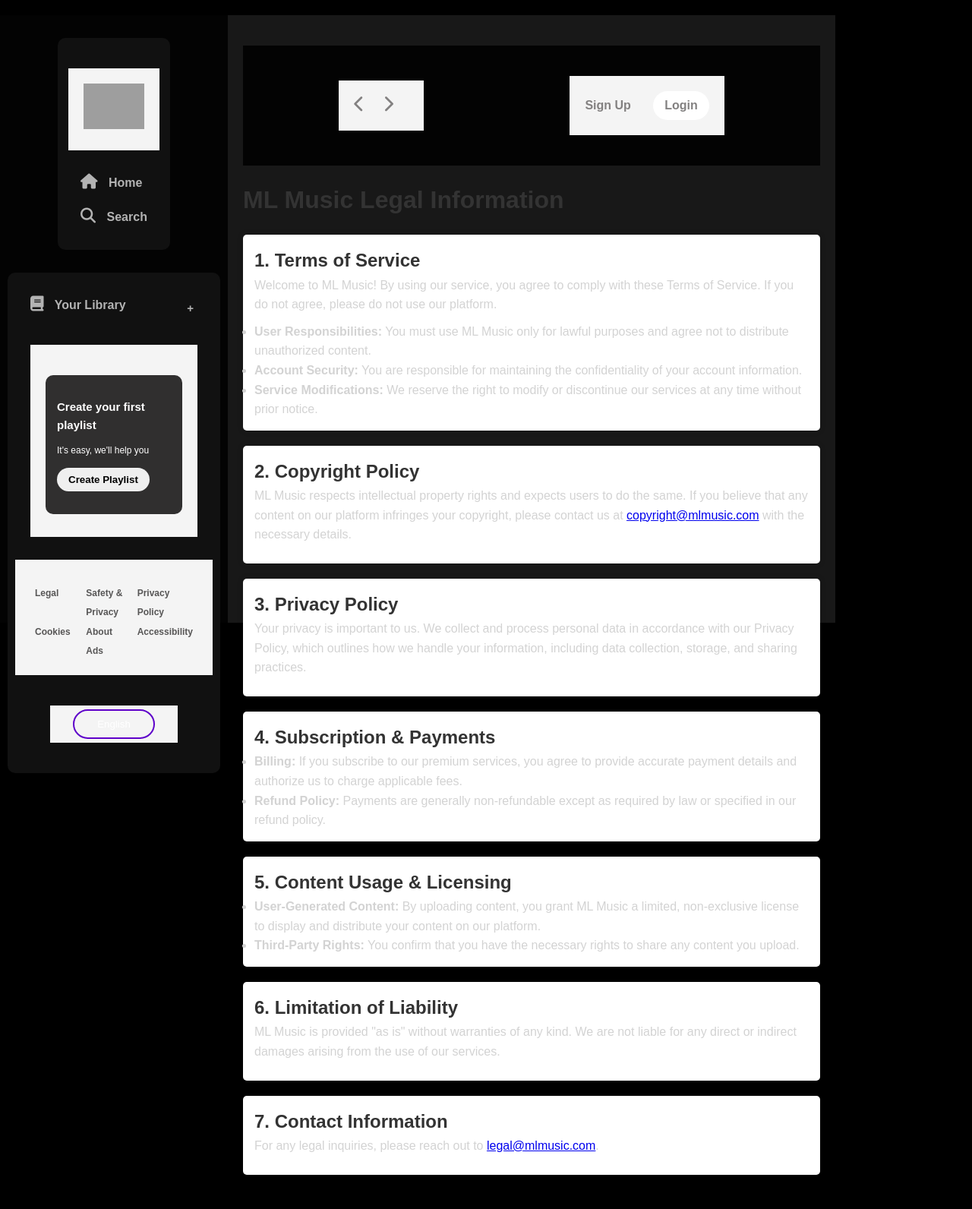
After one commit to Adopten123/ml_music, a Django app: page /information/legal/ in a window 1280 px wide. The commit adds this page. Shown: the whole page at 76% size. Run offline with Django 5.2, Linux system fonts and the light colour scheme; grey boxes are pictures that could not be loaded.

Commit message:
infopages 1.0

```diff
--- /dev/null
+++ b/player/data_for_tests.py
@@ -0,0 +1,10 @@
+
+
+lowermenu_buttons = [
+    {'name': 'Legal', 'url': 'legal'},
+    {'name': 'Safety & Privacy', 'url': 'safety_and_privacy'},
+    {'name': 'Privacy Policy', 'url': 'privacy_policy'},
+    {'name': 'Cookies', 'url': 'cookies'},
+    {'name': 'About Ads', 'url': 'about_ads'},
+    {'name': 'Accessibility', 'url': 'accessibility'},
+]
--- /dev/null
+++ b/player/static/player/css/legal.css
@@ -0,0 +1,25 @@
+div {
+    font-family: Arial, sans-serif;
+    line-height: 1.6;
+    max-width: 800px;
+    margin: 20px auto;
+    padding: 20px;
+    background-color: #f4f4f4;
+}
+
+h1, h2 {
+    color: #333;
+}
+
+p {
+    margin-bottom: 10px;
+}
+
+.section {
+    margin-bottom: 20px;
+    padding: 15px;
+    background: #fff;
+    border-radius: 5px;
+    box-shadow: 0 0 10px rgba(0, 0, 0, 0.1);
+    color: #d3d3d3;
+}
--- a/player/static/player/css/styles.css
+++ b/player/static/player/css/styles.css
@@ -98,29 +98,32 @@
     background: #5e00ca;
 }
 
-.privacy{
+.privacy {
     margin-top: auto;
 }
-.privacy ul li a{
+
+.privacy ul {
+    list-style: none;
+    margin-top: 10px;
+    display: grid;
+    grid-template-columns: repeat(3, 1fr);
+    gap: 0px;
+}
+
+.privacy ul li {
+    padding: 0 6px;
+}
+
+.privacy ul li a {
     text-decoration: none;
     color: #575656;
     font-size: 12px;
-    font-weight: 600;
-    margin: 0 6px;
-}
-.privacy ul li a:hover{
-    text-decoration: underline;
-    color: #5e00ca
+    font-weight: 900;
 }
 
-.privacy ul{
-    list-style: none;
-    margin-top: 10px;
-}
-
-.privacy ul li{
-    padding: 0 12px;
-    padding-bottom: 8px;
+.privacy ul li a:hover {
+    text-decoration: underline;
+    color: #5e00ca;
 }
 
 .eng-btn{
--- /dev/null
+++ b/player/templates/player/base.html
@@ -0,0 +1,115 @@
+<!DOCTYPE html>
+{% load static %}
+<html lang="ru">
+<head>
+    <meta charset="UTF-8"/>
+    <meta name="viewport" content="width-device-width, initial-scale-1.0"/>
+    <link rel="stylesheet" href="{% static 'player/css/styles.css' %}"/>
+    {% block style %}{% endblock style %}
+    <link rel="icon" href="{% static 'player/images/logo_ico.png' %}"/>
+    <link
+            rel="stylesheet"
+            href="https://cdnjs.cloudflare.com/ajax/libs/font-awesome/6.7.1/css/all.min.css"
+            integrity="sha512-5Hs3dF2AEPkpNAR7UiOHba+lRSJNeM2ECkwxUIxC1Q/FLycGTbNapWXB4tP889k5T5Ju8fs4b1P5z/iB4nMfSQ=="
+            crossorigin="anonymous"
+            referrerpolicy="no-referrer"
+    />
+    <title>{{ title|default:"ML Music" }}</title>
+</head>
+<body>
+<div class="sidebar">
+    <div class="sidebar-nav">
+        <div class="logo">
+            <a href="/">
+                <img src="{% static 'images/logo_white.png' %}" alt=""/>
+            </a>
+        </div>
+
+        <ul>
+            <li>
+                <a href="/">
+                    <span><i class="fa-solid fa-house"></i></span>
+                    <span>Home</span>
+                </a>
+            </li>
+            <li>
+                <a href="search">
+                    <span><i class="fa-solid fa-magnifying-glass"></i></span>
+                    <span>Search</span>
+                </a>
+            </li>
+        </ul>
+    </div>
+
+    <div class="sidebar-nav box2">
+        <ul>
+            <li>
+                <a href="library">
+                    <span><i class="fa-solid fa-book"></i></span>
+                    <span class="library">Your Library</span>
+                </a>
+            </li>
+            <li>
+                <div class="sidebar-scroll">
+                    <div class="create-playlist">
+                        <h4>Create your first playlist</h4>
+                        <p>It's easy, we'll help you</p>
+                        <button>Create Playlist</button>
+                    </div>
+                </div>
+            </li>
+        </ul>
+        <div class="privacy">
+            <ul>
+                {% for b in lowermenu_buttons %}
+                    <li>
+                        <a href="{% url 'info' b.url %}">{{ b.name }}</a>
+                    </li>
+                {% endfor %}
+            </ul>
+        </div>
+        <div class="eng-btn">
+            <button>English</button>
+        </div>
+    </div>
+</div>
+
+<!-- .................Main Section Starts From Here................. -->
+
+<div class="main-section">
+    <div class="top-nav">
+        <div class="prev-btn">
+            <button><i class="fa-solid fa-chevron-left"></i></button>
+            <button><i class="fa-solid fa-chevron-right"></i></button>
+        </div>
+        {% if user.is_authenticated %}
+            <div class="profile">
+                <div class="prof-btns">
+                    <a href="{% url 'profile' %}"><h4>{{ user }}</h4></a>
+                    <a href="{% url 'logout' %}"><p>Log out</p></a>
+                </div>
+                {% if user.profile_photo %}
+                    <a href="{% url 'profile' %}"><img src="{{ user.profile_photo.url }}"/></a>
+                {% else %}
+                    <a href="{% url 'profile' %}"><img src="{{ default_photo }}"/></a>
+                {% endif %}
+            </div>
+        {% else %}
+            <div class="login-btn">
+                <button class="sign-up" onclick="window.location.href='register'">
+                    Sign Up
+                </button>
+                <button class="login" onclick="window.location.href='login'">
+                    Login
+                </button>
+            </div>
+        {% endif %}
+    </div>
+
+    {% block content %}{% endblock %}
+</div>
+
+</body>
+
+
+</html>
--- /dev/null
+++ b/player/templates/player/information/legal.html
@@ -0,0 +1,56 @@
+{%  extends 'player/base.html'%}
+
+{% load static %}
+
+{% block content %}
+    <link rel="stylesheet" href="{% static 'css/legal.css' %}">
+    <h1>ML Music Legal Information</h1>
+
+    <div class="section">
+        <h2>1. Terms of Service</h2>
+        <p>Welcome to ML Music! By using our service, you agree to comply with these Terms of Service. If you do not agree, please do not use our platform.</p>
+        <ul>
+            <li><strong>User Responsibilities:</strong> You must use ML Music only for lawful purposes and agree not to distribute unauthorized content.</li>
+            <li><strong>Account Security:</strong> You are responsible for maintaining the confidentiality of your account information.</li>
+            <li><strong>Service Modifications:</strong> We reserve the right to modify or discontinue our services at any time without prior notice.</li>
+        </ul>
+    </div>
+
+    <div class="section">
+        <h2>2. Copyright Policy</h2>
+        <p>ML Music respects intellectual property rights and expects users to do the same. If you believe that any content on our platform infringes your copyright, please contact us at <a href="mailto:copyright@mlmusic.com">copyright@mlmusic.com</a> with the necessary details.</p>
+    </div>
+
+    <div class="section">
+        <h2>3. Privacy Policy</h2>
+        <p>Your privacy is important to us. We collect and process personal data in accordance with our Privacy Policy, which outlines how we handle your information, including data collection, storage, and sharing practices.</p>
+    </div>
+
+    <div class="section">
+        <h2>4. Subscription & Payments</h2>
+        <ul>
+            <li><strong>Billing:</strong> If you subscribe to our premium services, you agree to provide accurate payment details and authorize us to charge applicable fees.</li>
+            <li><strong>Refund Policy:</strong> Payments are generally non-refundable except as required by law or specified in our refund policy.</li>
+        </ul>
+    </div>
+
+    <div class="section">
+        <h2>5. Content Usage & Licensing</h2>
+        <ul>
+            <li><strong>User-Generated Content:</strong> By uploading content, you grant ML Music a limited, non-exclusive license to display and distribute your content on our platform.</li>
+            <li><strong>Third-Party Rights:</strong> You confirm that you have the necessary rights to share any content you upload.</li>
+        </ul>
+    </div>
+
+    <div class="section">
+        <h2>6. Limitation of Liability</h2>
+        <p>ML Music is provided "as is" without warranties of any kind. We are not liable for any direct or indirect damages arising from the use of our services.</p>
+    </div>
+
+    <div class="section">
+        <h2>7. Contact Information</h2>
+        <p>For any legal inquiries, please reach out to <a href="mailto:legal@mlmusic.com">legal@mlmusic.com</a>.</p>
+    </div>
+
+    <p><em>These terms are subject to change. Please review this page regularly for updates.</em></p>
+{% endblock %}
--- a/player/urls.py
+++ b/player/urls.py
@@ -3,6 +3,7 @@
 
 urlpatterns = [
     path('', views.index, name='main'),
-    path('genres/<slug:genre_slug>', views.genres, name='main_genres'),
-    path('genres/<slug:genre_slug>', views.genres_by_slug, name='main_genres_by_slug'),
+    path('genres/<slug:genre_slug>/', views.genres, name='main_genres'),
+    path('genres/<slug:genre_slug>/', views.genres_by_slug, name='main_genres_by_slug'),
+    path('information/<slug:info_slug>/', views.information, name='info'),
 ]
--- a/player/views.py
+++ b/player/views.py
@@ -1,12 +1,17 @@
 from django.shortcuts import render
 from django.http import HttpResponse, HttpResponseNotFound
 from django.template.loader import render_to_string
-
+from . import data_for_tests
 # Create your views here.
 
+
 #main page views
-def index(request): #HttpRequest
-    return render(request, 'player/index.html')
+def index(request):
+    data = {
+        'title': 'ML Music',
+        'lowermenu_buttons': data_for_tests.lowermenu_buttons,
+    }#HttpRequest
+    return render(request, 'player/index.html', data)
 #genres main page views
 def genres(request):
     return HttpResponse(f"<h1>Genres page</h1>")
@@ -14,5 +19,13 @@
 def genres_by_slug(request, genre_slug):
     return HttpResponse(f"<h1>Genres page</h1> <p> Genre: {genre_slug} </p>")
 
+def information(request, info_slug):
+    data = {
+        'title': 'ML Music',
+        'lowermenu_buttons': data_for_tests.lowermenu_buttons,
+        'info_slug': info_slug
+    }
+    return render(request, f"player/information/{info_slug}.html", data)
+
 def page_not_found(request, exception):
     return HttpResponseNotFound(f"<h1>Page not found</h1>")
```
Also changed, not shown: player/templates/player/index.html (+4 -119 lines), player/templates/player/information.html (added, +8 -0 lines).
